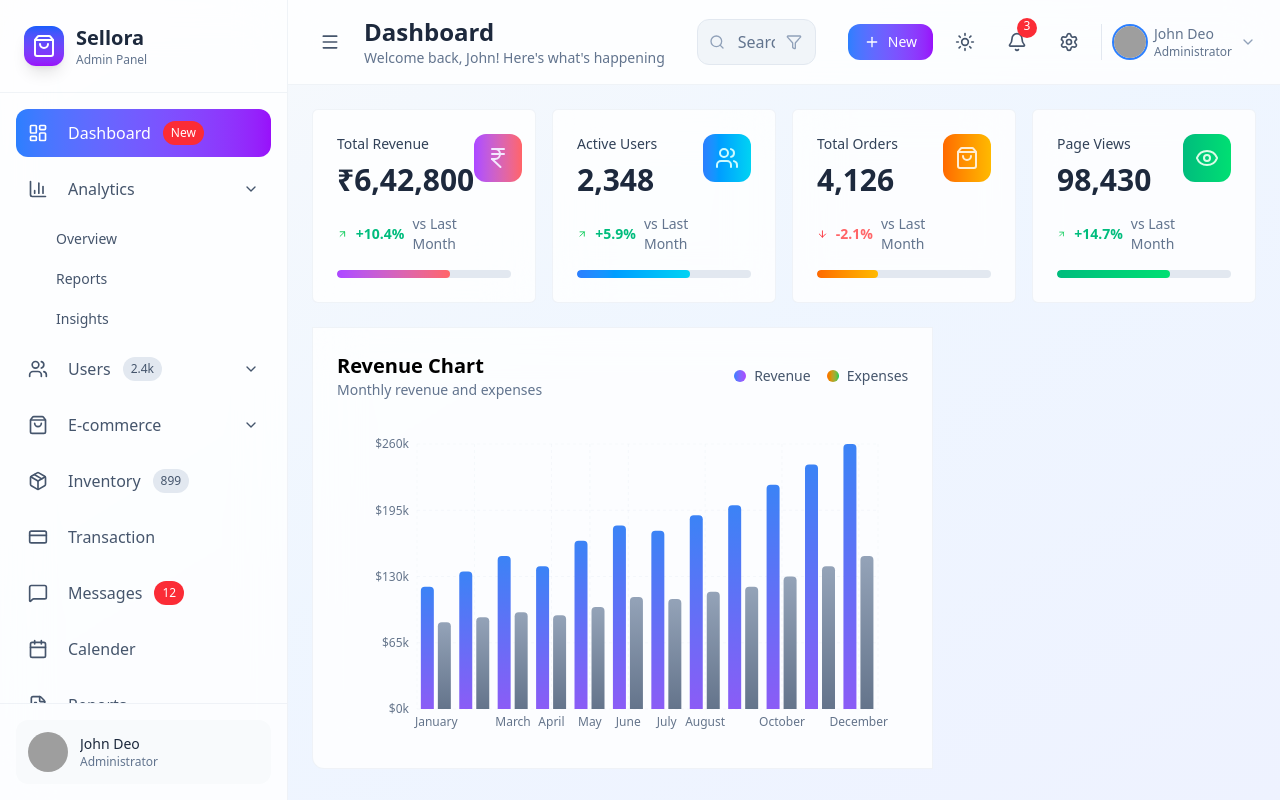
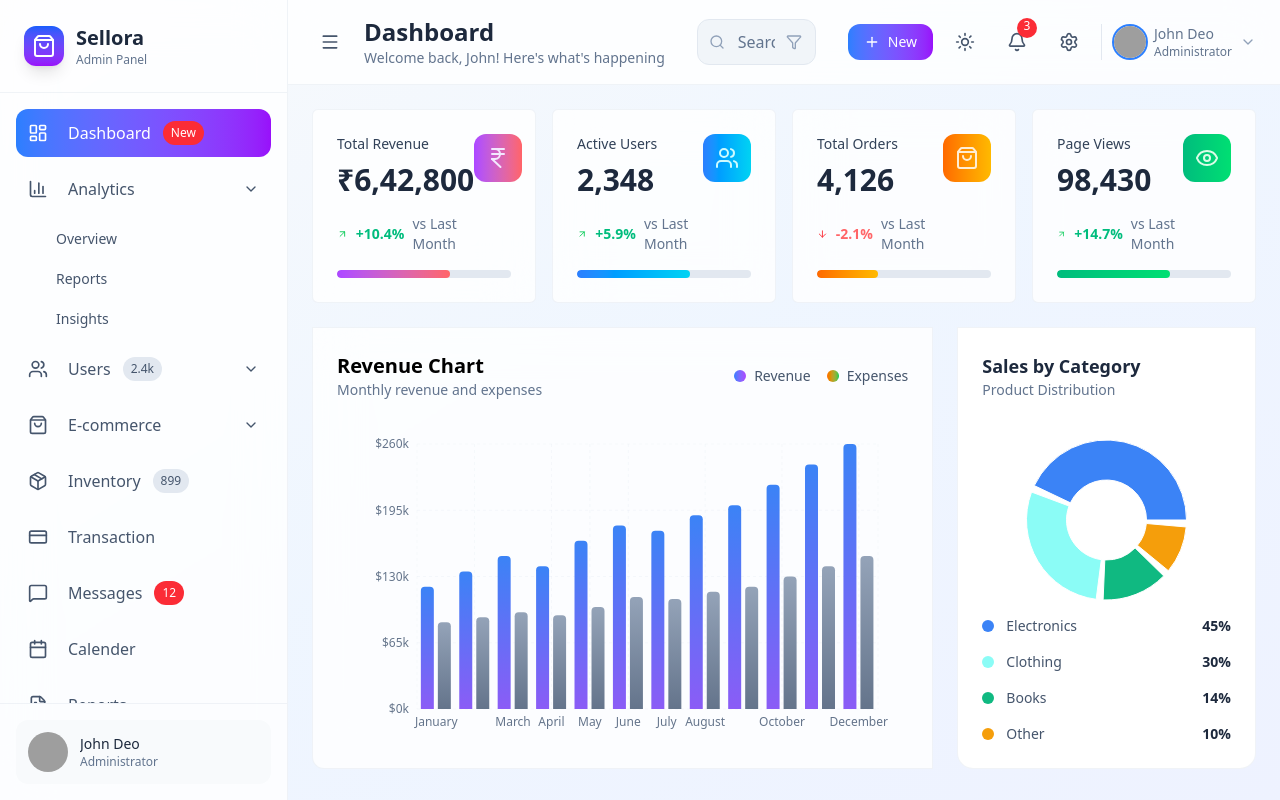
Before and after one commit to priyansudash1999/Sellora, a React (Vite) app: page / in a window 1280 px wide. Built offline with nearby package versions, Linux system fonts and the light colour scheme; grey boxes are pictures that could not be loaded.

Commit message:
feat: add sales by category pie chart component

```diff
--- a/src/components/ChatSection.jsx
+++ b/src/components/ChatSection.jsx
@@ -1,5 +1,6 @@
 import React from "react";
 import RvenueChart from "./RvenueChart";
+import SalesChart from "./SalesChart";
 
 const ChatSection = () => {
   return (
@@ -7,6 +8,9 @@
       <div className="xl:col-span-2">
         <RvenueChart />
       </div>
+      <div className="space-y-6">
+        <SalesChart />
+      </div>
     </div>
   );
 };
--- /dev/null
+++ b/src/components/SalesChart.jsx
@@ -0,0 +1,71 @@
+import React from "react";
+import { PieChart, Pie, Cell, ResponsiveContainer, Tooltip } from "recharts";
+
+const data = [
+  { name: "Electronics", value: 45, color: "#3b83f6" },
+  { name: "Clothing", value: 30, color: "#8bfcf6" },
+  { name: "Books", value: 14, color: "#10b981" },
+  { name: "Other", value: 10, color: "#f59e0b" },
+];
+
+const SalesChart = () => {
+  return (
+    <div className="bg-white dark:bg-slate-900 backdrop-blur-xl rounded-b-2xl p-6 border border-slate-200/50 dark:border-slate-700/50">
+      <div className="mb-6">
+        <h3 className="text-lg font-bold text-slate-800 dark:text-white">
+          Sales by Category
+        </h3>
+        <p className="text-sm text-slate-500 dark:text-slate-400">
+          Product Distribution
+        </p>
+      </div>
+      <div className="h-48">
+        <ResponsiveContainer width="100%" height="100%">
+          <PieChart>
+            <Pie
+              data={data}
+              cx="50%"
+              cy="50%"
+              innerRadius={40}
+              outerRadius={80}
+              paddingAngle={5}
+              dataKey="value"
+            >
+              {data.map((entry, index) => (
+                <Cell key={`cell-${index}`} fill={entry.color} />
+              ))}
+            </Pie>
+            <Tooltip
+              contentStyle={{
+                backgroundColor: "rgba(255,255, 255, 0.95)",
+                border: "none",
+                borderRadius: "12px",
+                boxShadow: "0 10px 40px rgba(0, 0, 0, 0.1)",
+              }}
+            />
+          </PieChart>
+        </ResponsiveContainer>
+      </div>
+      <div className="space-y-4">
+        {data.map((item, ind) => (
+          <div className="flex items-center justify-between" key={ind}>
+            <div className="flex items-center space-x-3">
+              <div
+                className="w-3 h-3 rounded-full"
+                style={{ backgroundColor: item.color }}
+              ></div>
+              <span className="text-sm text-slate-600 dark:text-slate-400">
+                {item.name}
+              </span>
+            </div>
+            <div className="text-sm font-semibold text-slate-800 dark:text-white">
+              {item.value}%
+            </div>
+          </div>
+        ))}
+      </div>
+    </div>
+  );
+};
+
+export default SalesChart;
```
